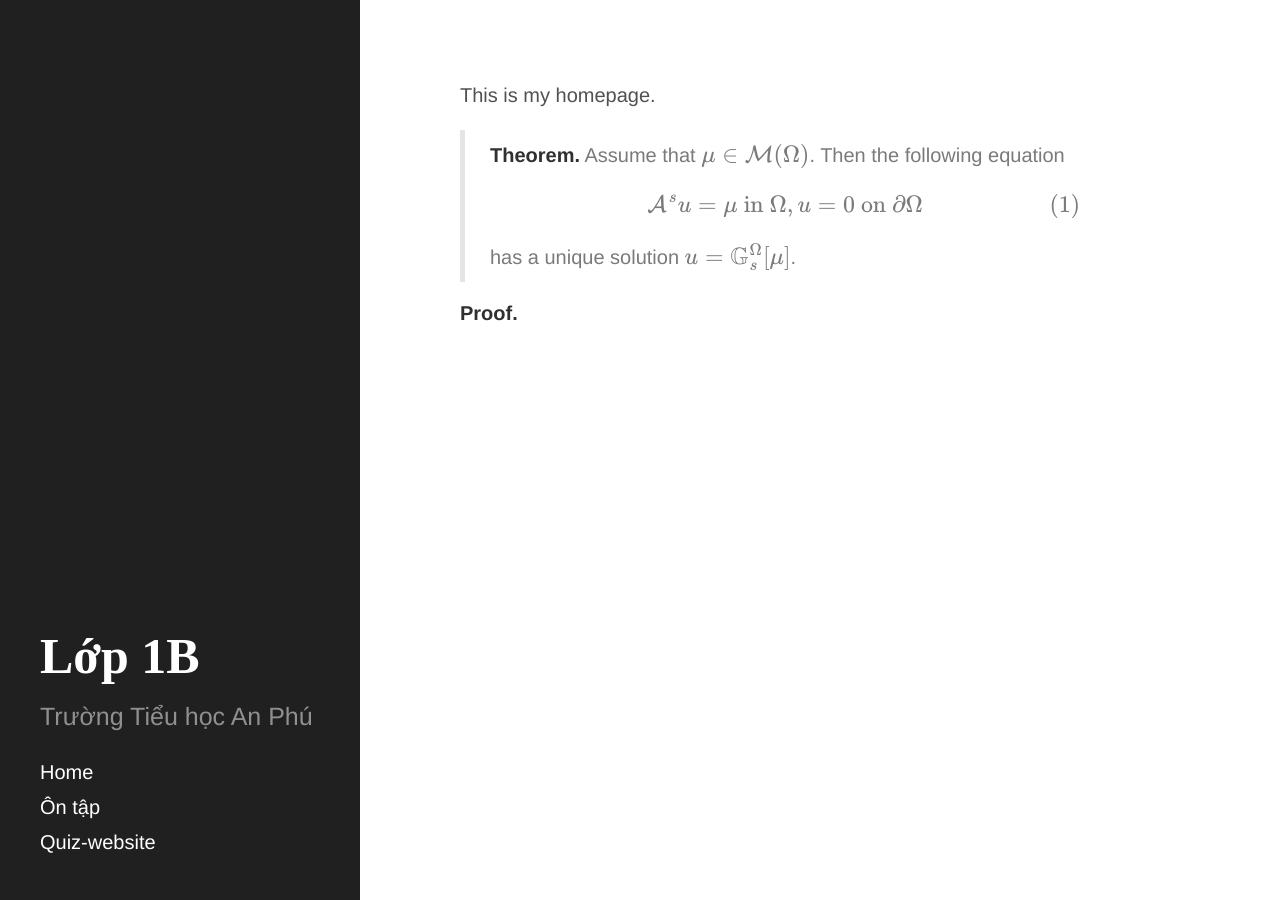
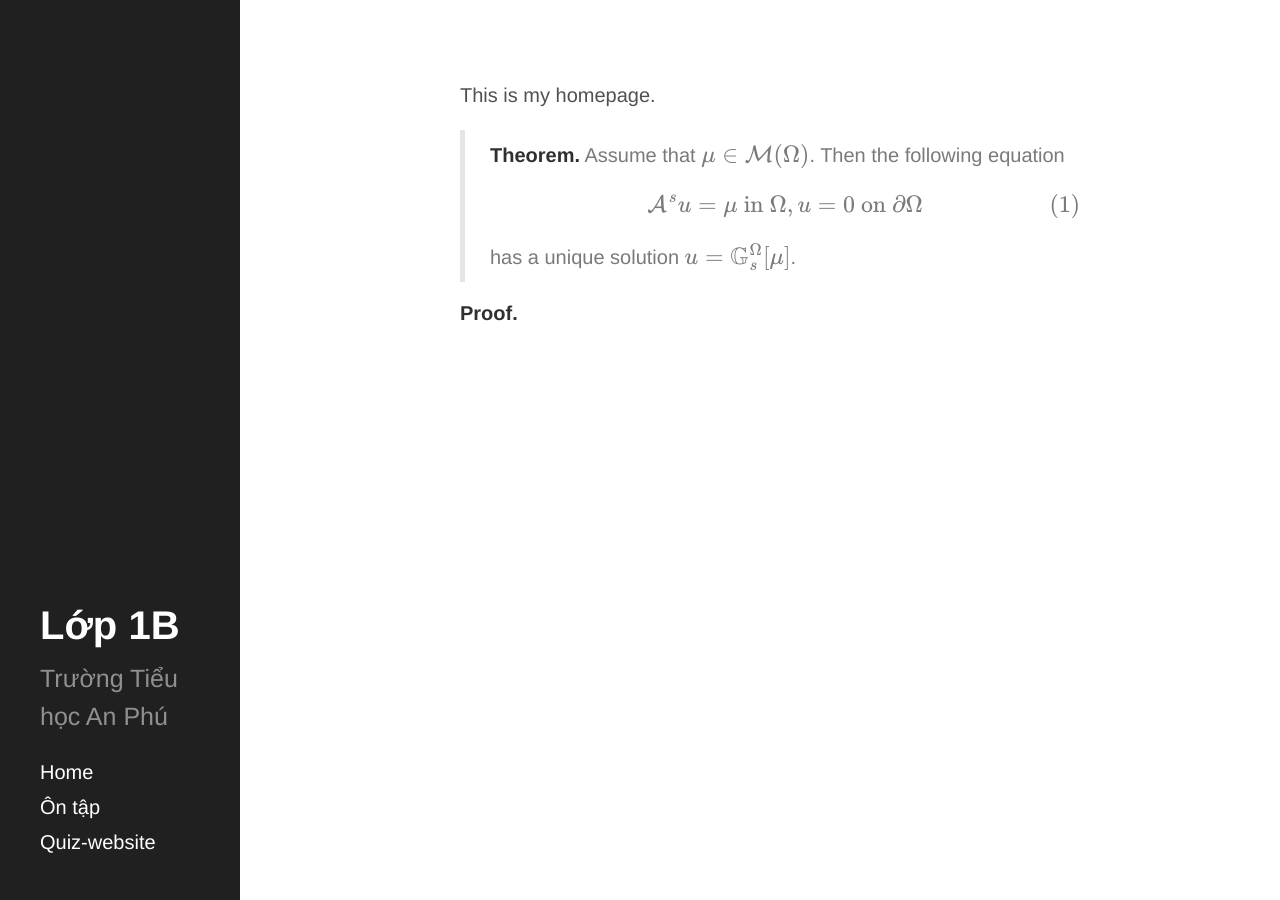
Before and after one commit to cochinh-THanphu/cochinh-THanphu.github.io, a Jekyll site: the page built from index.md, in a window 1280 px wide. Built offline with Jekyll 4.4.1, drawn with Linux system fonts in a browser that asks for light colours; formulas are drawn with MathJax 3.

Commit message:
Update hyde.css

```diff
--- a/public/css/hyde.css
+++ b/public/css/hyde.css
@@ -65,7 +65,7 @@ html {
     top: 0;
     left: 0;
     bottom: 0;
-    width: 18rem;
+    width: 12rem;
     text-align: left;
   }
 }
@@ -79,8 +79,8 @@ html {
 .sidebar-about h1 {
   color: #fff;
   margin-top: 0;
-  font-family: "Abril Fatface", serif;
-  font-size: 2.5rem;
+  font-family: "Helvetica Neue", serif;
+  font-size: 2rem;
 }
 
 /* Sidebar nav */
```
